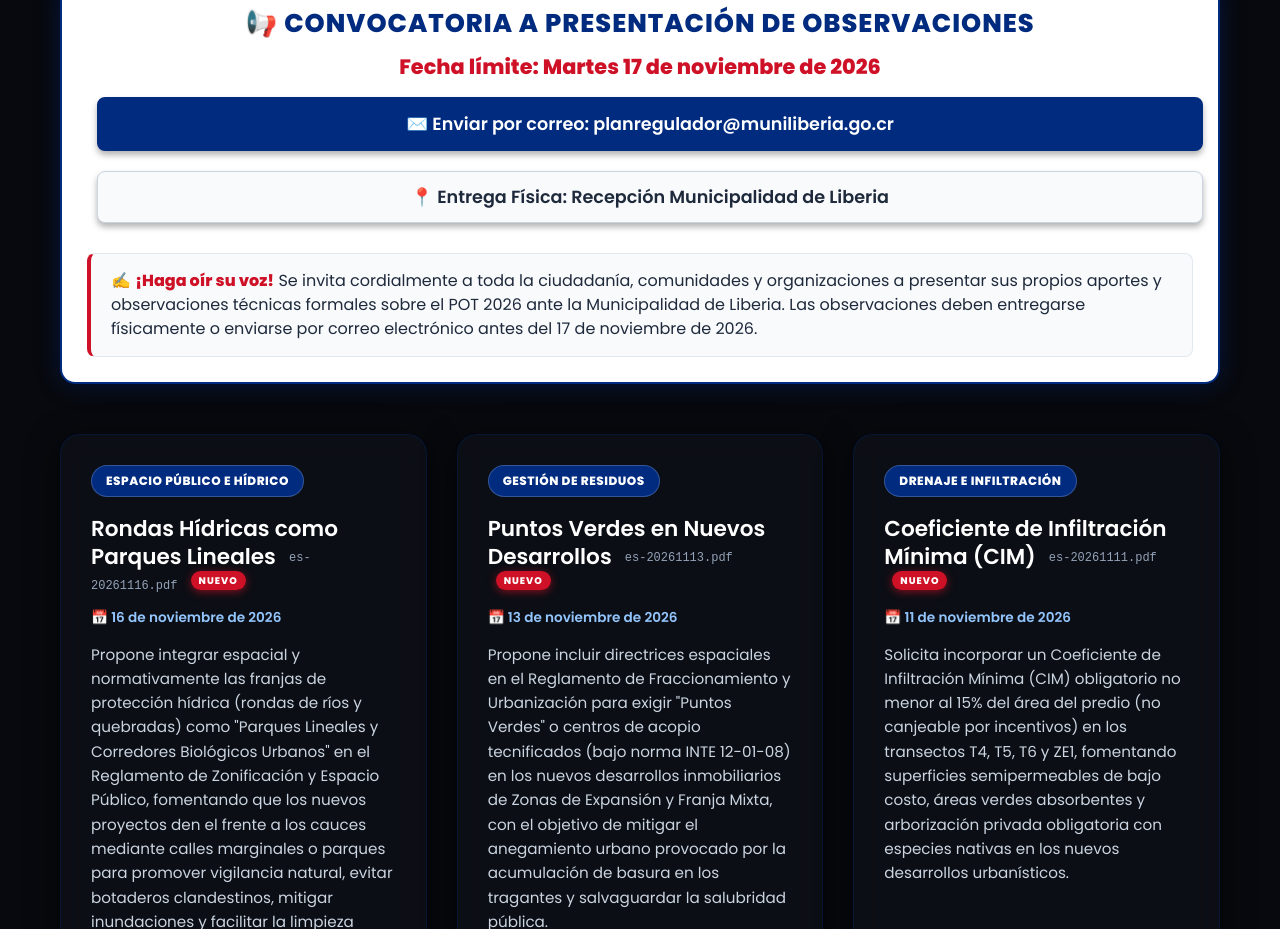
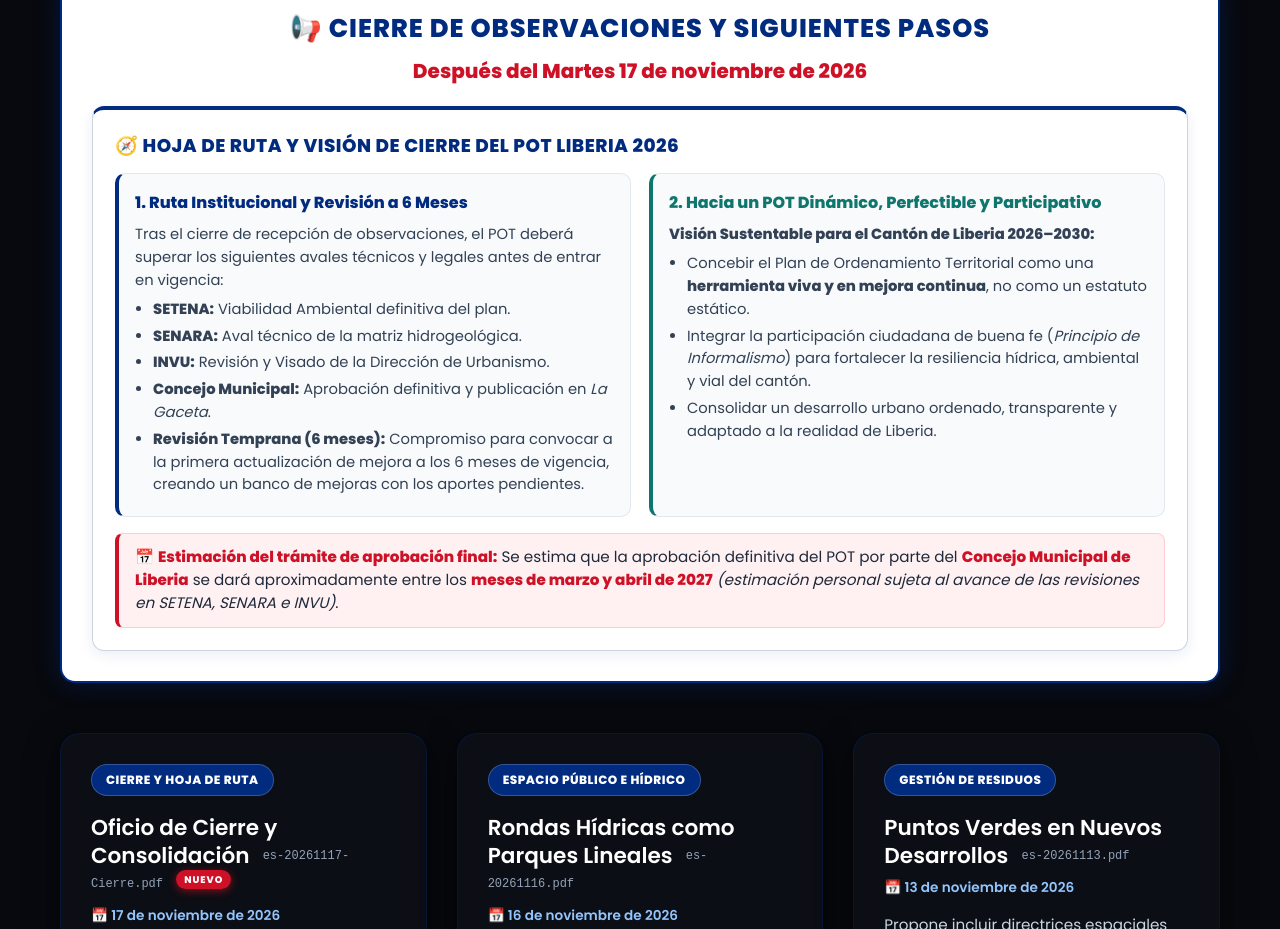
Before and after one commit to asoto59g/Observaciones_POTLiberia_2026, a plain HTML site: page index.html in a window 1280 px wide. Shown: the part 1259-2188 px from the top of the page. Drawn offline with Linux system fonts and the light colour scheme.

Commit message:
Agrega index.html

```diff
--- a/index.html
+++ b/index.html
@@ -115,17 +115,16 @@
             line-height: 1.6;
         }
 
-        /* 🇨🇷 Banner con fondo blanco */
+        /* 🇨🇷 Cajetín / Banner con fondo blanco */
         .alert-banner {
             background: var(--cr-white);
-            backdrop-filter: blur(12px);
-            -webkit-backdrop-filter: blur(12px);
             border: 2px solid var(--cr-blue);
             border-radius: 15px;
-            padding: 25px;
+            padding: 30px;
             text-align: center;
             margin-bottom: 50px;
             box-shadow: 0 0 25px var(--cr-blue-glow);
+            color: #1e293b;
         }
         .alert-banner h2 {
             color: var(--cr-blue);
@@ -135,11 +134,84 @@
             letter-spacing: 1px;
             font-weight: 800;
         }
-        .alert-banner p {
+        .alert-banner > p.deadline-text {
             color: var(--cr-red);
-            font-size: 1.3rem;
+            font-size: 1.25rem;
             font-weight: 800;
-            margin-bottom: 5px;
+            margin-bottom: 15px;
+        }
+
+        /* Sección de Resumen de Cierre y Hoja de Ruta */
+        .closing-summary {
+            margin: 20px 0 0 0;
+            padding: 22px;
+            background: #ffffff;
+            border: 1px solid #cbd5e1;
+            border-top: 4px solid var(--cr-blue);
+            border-radius: 12px;
+            text-align: left;
+            box-shadow: 0 4px 14px rgba(0, 43, 127, 0.08);
+        }
+        .closing-summary-title {
+            font-size: 1.15rem;
+            font-weight: 800;
+            color: var(--cr-blue);
+            margin-bottom: 14px;
+            display: flex;
+            align-items: center;
+            gap: 8px;
+            text-transform: uppercase;
+            letter-spacing: 0.5px;
+        }
+        .roadmap-grid {
+            display: grid;
+            grid-template-columns: repeat(auto-fit, minmax(280px, 1fr));
+            gap: 18px;
+            margin-bottom: 16px;
+        }
+        .roadmap-box {
+            background: #f8fafc;
+            border: 1px solid #e2e8f0;
+            border-left: 4px solid var(--cr-blue);
+            border-radius: 10px;
+            padding: 16px;
+        }
+        .roadmap-box.vision-box {
+            border-left-color: #0f766e;
+        }
+        .roadmap-box h3 {
+            font-size: 1rem;
+            font-weight: 800;
+            color: var(--cr-blue);
+            margin-bottom: 8px;
+        }
+        .roadmap-box.vision-box h3 {
+            color: #0f766e;
+        }
+        .roadmap-box p, .roadmap-box li {
+            font-size: 0.92rem;
+            color: #334155;
+            line-height: 1.55;
+        }
+        .roadmap-box ul {
+            margin-left: 18px;
+            margin-top: 6px;
+        }
+        .roadmap-box li {
+            margin-bottom: 4px;
+        }
+        .approval-estimate {
+            background: #fff1f2;
+            border: 1px solid #fecdd3;
+            border-left: 4px solid var(--cr-red);
+            border-radius: 8px;
+            padding: 12px 16px;
+            font-size: 0.95rem;
+            color: #1e293b;
+            line-height: 1.5;
+        }
+        .approval-estimate strong {
+            color: var(--cr-red);
         }
 
         /* Botones de acción mejorados */
@@ -147,14 +219,14 @@
             display: inline-flex;
             align-items: center;
             justify-content: center;
-            margin: 10px;
+            margin: 8px 0;
             padding: 12px 24px;
             font-weight: 600;
-            font-size: 1.1rem;
+            font-size: 1.05rem;
             text-decoration: none;
             border-radius: 8px;
             transition: all 0.3s ease;
-            box-shadow: 0 4px 6px rgba(0, 0, 0, 0.3);
+            box-shadow: 0 4px 6px rgba(0, 0, 0, 0.15);
         }
 
         /* Estilo Botón Mapa */
@@ -164,7 +236,7 @@
             border: 1px solid #cbd5e1;
         }
         .map-link:hover {
-            background-color: rgba(206, 17, 38, 0.2);
+            background-color: rgba(206, 17, 38, 0.12);
             color: var(--cr-red);
             border-color: var(--cr-red);
             transform: translateY(-2px);
@@ -194,8 +266,8 @@
         .form-link:hover {
             background-color: #003db3;
             color: var(--cr-white);
-            transform: scale(1.05);
-            box-shadow: 0 8px 20px rgba(0, 43, 127, 0.5);
+            transform: scale(1.01);
+            box-shadow: 0 8px 20px rgba(0, 43, 127, 0.4);
             border-color: #003db3;
         }
 
@@ -269,23 +341,6 @@
             transition: color 0.3s;
         }
         .qr-modal-close:hover {
-            color: var(--cr-red);
-        }
-
-        .cta-note {
-            margin-top: 20px;
-            padding: 15px 20px;
-            background: #f8fafc;
-            border-left: 4px solid var(--cr-red);
-            border-radius: 8px;
-            font-size: 1rem;
-            color: #1e293b;
-            line-height: 1.5;
-            text-align: left;
-            border: 1px solid #e2e8f0;
-            border-left: 4px solid var(--cr-red);
-        }
-        .cta-note strong {
             color: var(--cr-red);
         }
 
@@ -422,16 +477,9 @@
             border-radius: 25px;
             outline: none;
         }
-        .disclaimer-note {
-            text-align: center;
-            margin-top: 50px;
-            font-size: 0.9rem;
-            color: #94a3b8;
-            font-style: italic;
-        }
         .upcoming-teaser {
             text-align: center;
-            margin: 15px 0 20px 0;
+            margin: 50px 0 20px 0;
             font-size: 1.2rem;
             color: #93c5fd;
             font-weight: 600;
@@ -457,11 +505,11 @@
         @media (max-width: 768px) {
             header h1 { font-size: 2.2rem; }
             .subtitle-propuesta { font-size: 0.95rem; }
+            .alert-banner { padding: 20px; }
             .alert-banner h2 { font-size: 1.3rem; }
-            .alert-banner p { font-size: 1.15rem; }
-            .map-link, .portal-link, .form-link { width: 100%; margin: 10px 0; }
+            .alert-banner > p.deadline-text { font-size: 1.1rem; }
+            .map-link, .portal-link, .form-link { width: 100%; margin: 8px 0; }
             .grid { grid-template-columns: 1fr; }
-            .cta-note { text-align: center; border-left: 1px solid #e2e8f0; border-top: 4px solid var(--cr-red); }
 
             /* Ajuste responsivo para el QR y el botón en móviles */
             .qr-action-container {
@@ -491,30 +539,65 @@
                 <img src="https://img.shields.io/github/issues/asoto59g/Observaciones_POTLiberia_2026" alt="GitHub issues">
                 <img src="https://img.shields.io/github/license/asoto59g/Observaciones_POTLiberia_2026" alt="GitHub license">
             </div>
+        </header>
 
-        </header>
+        <!-- Cajetín con fondo blanco: Resumen de cierre y hoja de ruta -->
         <div class="alert-banner">
-            <h2>📢 Convocatoria a Presentación de Observaciones</h2>
-            <p>Fecha límite: Martes 17 de noviembre de 2026</p>
-            <div>
-                <a href="mailto:planregulador@muniliberia.go.cr" class="form-link" style="margin-bottom: 10px;">
-                    ✉️ Enviar por correo: planregulador@muniliberia.go.cr
-                </a>
+            <h2>📢 Cierre de Observaciones y siguientes pasos</h2>
+            <p class="deadline-text">Después del Martes 17 de noviembre de 2026</p>
+
+            <div class="closing-summary">
+                <div class="closing-summary-title">
+                    🧭 Hoja de Ruta y Visión de Cierre del POT Liberia 2026
                 </div>
-            <div>
-                <a href="https://maps.app.goo.gl/B9Z2wNqL1H1D9qU56" target="_blank" rel="noopener noreferrer" class="map-link" style="width: 100%;">
-                    📍 Entrega Física: Recepción Municipalidad de Liberia
-                </a>
+                <div class="roadmap-grid">
+                    <div class="roadmap-box">
+                        <h3>1. Ruta Institucional y Revisión a 6 Meses</h3>
+                        <p>Tras el cierre de recepción de observaciones, el POT deberá superar los siguientes avales técnicos y legales antes de entrar en vigencia:</p>
+                        <ul>
+                            <li><strong>SETENA:</strong> Viabilidad Ambiental definitiva del plan.</li>
+                            <li><strong>SENARA:</strong> Aval técnico de la matriz hidrogeológica.</li>
+                            <li><strong>INVU:</strong> Revisión y Visado de la Dirección de Urbanismo.</li>
+                            <li><strong>Concejo Municipal:</strong> Aprobación definitiva y publicación en <em>La Gaceta</em>.</li>
+                            <li><strong>Revisión Temprana (6 meses):</strong> Compromiso para convocar a la primera actualización de mejora a los 6 meses de vigencia, creando un banco de mejoras con los aportes pendientes.</li>
+                        </ul>
                     </div>
-            <div class="cta-note">
-                ✍️ <strong>¡Haga oír su voz!</strong> Se invita cordialmente a toda la ciudadanía, comunidades y organizaciones a presentar sus propios aportes y observaciones técnicas formales sobre el POT 2026 ante la Municipalidad de Liberia. Las observaciones deben entregarse físicamente o enviarse por correo electrónico antes del 17 de noviembre de 2026.
+                    <div class="roadmap-box vision-box">
+                        <h3>2. Hacia un POT Dinámico, Perfectible y Participativo</h3>
+                        <p><strong>Visión Sustentable para el Cantón de Liberia 2026–2030:</strong></p>
+                        <ul>
+                            <li>Concebir el Plan de Ordenamiento Territorial como una <strong>herramienta viva y en mejora continua</strong>, no como un estatuto estático.</li>
+                            <li>Integrar la participación ciudadana de buena fe (<em>Principio de Informalismo</em>) para fortalecer la resiliencia hídrica, ambiental y vial del cantón.</li>
+                            <li>Consolidar un desarrollo urbano ordenado, transparente y adaptado a la realidad de Liberia.</li>
+                        </ul>
                     </div>
                 </div>
+                <div class="approval-estimate">
+                    📅 <strong>Estimación del trámite de aprobación final:</strong> Se estima que la aprobación definitiva del POT por parte del <strong>Concejo Municipal de Liberia</strong> se dará aproximadamente entre los <strong>meses de marzo y abril de 2027</strong> <em>(estimación personal sujeta al avance de las revisiones en SETENA, SENARA e INVU)</em>.
+                </div>
+            </div>
+        </div>
+
         <div class="grid">
 
             <div class="card">
+                <div class="card-tag">Cierre y Hoja de Ruta</div>
+                <h2>Oficio de Cierre y Consolidación <span class="file-name">es-20261117-Cierre.pdf</span> <sup class="badge-new">NUEVO</sup></h2>
+                <span class="card-date">📅 17 de noviembre de 2026</span>
+                <p>Unifica la totalidad de aportes ciudadanos presentados al POT Liberia 2026 como un cuerpo integral de mejora continua. Exige aplicar el Principio de Informalismo (LGAP) para no rechazar gestiones por forma, traza la ruta ante SETENA, SENARA e INVU, y propone convocar a una revisión temprana de mejora a los 6 meses de vigencia.</p>
+                <div class="action-buttons">
+                    <a href="es-20261117-Cierre.pdf" target="_blank" rel="noopener noreferrer" class="btn btn-pdf">📄 PDF</a>
+                    <div class="audio-wrapper">
+                        <audio controls preload="metadata" class="audio-player">
+                            <source src="audios/es-20261117-Cierre.mp3" type="audio/mpeg">
+                        </audio>
+                    </div>
+                </div>
+            </div>
+
+            <div class="card">
                 <div class="card-tag">Espacio Público e Hídrico</div>
-                <h2>Rondas Hídricas como Parques Lineales <span class="file-name">es-20261116.pdf</span> <sup class="badge-new">NUEVO</sup></h2>
+                <h2>Rondas Hídricas como Parques Lineales <span class="file-name">es-20261116.pdf</span></h2>
                 <span class="card-date">📅 16 de noviembre de 2026</span>
                 <p>Propone integrar espacial y normativamente las franjas de protección hídrica (rondas de ríos y quebradas) como "Parques Lineales y Corredores Biológicos Urbanos" en el Reglamento de Zonificación y Espacio Público, fomentando que los nuevos proyectos den el frente a los cauces mediante calles marginales o parques para promover vigilancia natural, evitar botaderos clandestinos, mitigar inundaciones y facilitar la limpieza preventiva.</p>
                 <div class="action-buttons">
@@ -529,7 +612,7 @@
 
             <div class="card">
                 <div class="card-tag">Gestión de Residuos</div>
-                <h2>Puntos Verdes en Nuevos Desarrollos <span class="file-name">es-20261113.pdf</span> <sup class="badge-new">NUEVO</sup></h2>
+                <h2>Puntos Verdes en Nuevos Desarrollos <span class="file-name">es-20261113.pdf</span></h2>
                 <span class="card-date">📅 13 de noviembre de 2026</span>
                 <p>Propone incluir directrices espaciales en el Reglamento de Fraccionamiento y Urbanización para exigir "Puntos Verdes" o centros de acopio tecnificados (bajo norma INTE 12-01-08) en los nuevos desarrollos inmobiliarios de Zonas de Expansión y Franja Mixta, con el objetivo de mitigar el anegamiento urbano provocado por la acumulación de basura en los tragantes y salvaguardar la salubridad pública.</p>
                 <div class="action-buttons">
@@ -544,7 +627,7 @@
 
             <div class="card">
                 <div class="card-tag">Drenaje e Infiltración</div>
-                <h2>Coeficiente de Infiltración Mínima (CIM) <span class="file-name">es-20261111.pdf</span> <sup class="badge-new">NUEVO</sup></h2>
+                <h2>Coeficiente de Infiltración Mínima (CIM) <span class="file-name">es-20261111.pdf</span></h2>
                 <span class="card-date">📅 11 de noviembre de 2026</span>
                 <p>Solicita incorporar un Coeficiente de Infiltración Mínima (CIM) obligatorio no menor al 15% del área del predio (no canjeable por incentivos) en los transectos T4, T5, T6 y ZE1, fomentando superficies semipermeables de bajo costo, áreas verdes absorbentes y arborización privada obligatoria con especies nativas en los nuevos desarrollos urbanísticos.</p>
                 <div class="action-buttons">
@@ -676,6 +759,7 @@
                     </div>
                 </div>
             </div>
+
             <div class="card">
                 <div class="card-tag">Ciudad Inteligente</div>
                 <h2>Estrategia y Proyectos IoT <span class="file-name">es-20261023.pdf</span></h2>
@@ -690,6 +774,7 @@
                     </div>
                 </div>
             </div>
+
             <div class="card">
                 <div class="card-tag">Datos Abiertos</div>
                 <h2>Geoportal Interactivo Oficial <span class="file-name">es-20261022.pdf</span></h2>
@@ -704,6 +789,7 @@
                     </div>
                 </div>
             </div>
+
             <div class="card">
                 <div class="card-tag">Espacio Público</div>
                 <h2>Chatarra Aérea y Cableado <span class="file-name">es-20261021.pdf</span></h2>
@@ -718,6 +804,7 @@
                     </div>
                 </div>
             </div>
+
             <div class="card">
                 <div class="card-tag">Costas / ZMT</div>
                 <h2>Inconsistencia Cartográfica (Playa Iguanita) <span class="file-name">es-20261020.pdf</span></h2>
@@ -732,6 +819,7 @@
                     </div>
                 </div>
             </div>
+
             <div class="card">
                 <div class="card-tag">Vialidad Nacional</div>
                 <h2>Reserva Preventiva en Ruta Nacional 21 <span class="file-name">es-2026101901.pdf</span></h2>
@@ -746,6 +834,7 @@
                     </div>
                 </div>
             </div>
+
             <div class="card">
                 <div class="card-tag">Urbanismo</div>
                 <h2>Secuenciación de Peatonización Central <span class="file-name">es-2026101902.pdf</span></h2>
@@ -790,6 +879,7 @@
                     </div>
                 </div>
             </div>
+
             <div class="card">
                 <div class="card-tag">Movilidad</div>
                 <h2>Pacificación del Tránsito a 40 km/h <span class="file-name">es-20261014.pdf</span></h2>
@@ -804,6 +894,7 @@
                     </div>
                 </div>
             </div>
+
             <div class="card">
                 <div class="card-tag">Vialidad Urbana</div>
                 <h2>Prohibición de Estacionamiento en INVU 2 <span class="file-name">es-20261008.pdf</span></h2>
@@ -818,6 +909,7 @@
                     </div>
                 </div>
             </div>
+
             <div class="card">
                 <div class="card-tag">Zonificación</div>
                 <h2>Inviabilidad Transecto T6 en Calle 11F <span class="file-name">es-20261005.pdf</span></h2>
@@ -833,13 +925,10 @@
                 </div>
             </div>
         </div>
-        <div class="disclaimer-note">
-            * Significa que solo ciudadanos inscritos en el padrón electoral del cantón, pueden hacer las observaciones respectivas al POT 2026
-        </div>
 
         <div class="upcoming-teaser">
-            ⏳ Espere más observaciones próximamente...
-            <div style="font-size: 0.9rem; color: #93c5fd; margin-top: 5px; font-weight: 400; letter-spacing: 0;">Actual presentadas 21 observaciones</div>
+            ✅ Terminado proceso de entrega de observaciones
+            <div style="font-size: 0.9rem; color: #93c5fd; margin-top: 5px; font-weight: 400; letter-spacing: 0;">Total presentadas: 22 observaciones formales (incluye Oficio de Cierre)</div>
         </div>
         <footer>
             <span>Iniciativa ciudadana impulsada por</span>
@@ -871,30 +960,4 @@
                 // Evento 1: Cuando el audio actual termina, reproducir el siguiente
                 audio.addEventListener('ended', () => {
                     // Verificamos que no sea el último audio de la lista
-                    if (index + 1 < audios.length) {
-                        const nextAudio = audios[index + 1];
-
-                        // Hacemos scroll suave hacia la tarjeta del siguiente audio
-                        nextAudio.closest('.card').scrollIntoView({
-                            behavior: 'smooth',
-                            block: 'center'
-                        });
-
-                        // Iniciamos la reproducción del siguiente
-                        nextAudio.play();
-                    }
-                });
-
-                // Evento 2: Si el usuario da "play", pausar los demás audios
-                audio.addEventListener('play', () => {
-                    audios.forEach((otherAudio) => {
-                        if (otherAudio !== audio) {
-                            otherAudio.pause();
-                        }
-                    });
-                });
-            });
-        });
-    </script>
-</body>
-</html>
+                    if (index + 1 < audios.length)
```
Lines whose indentation alone changed are shown as unchanged.
